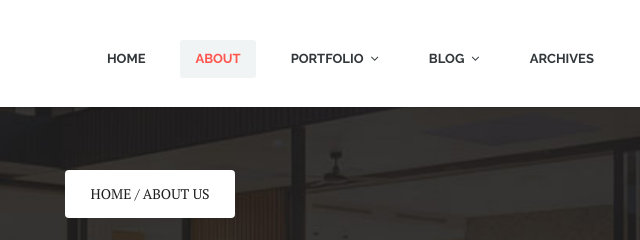
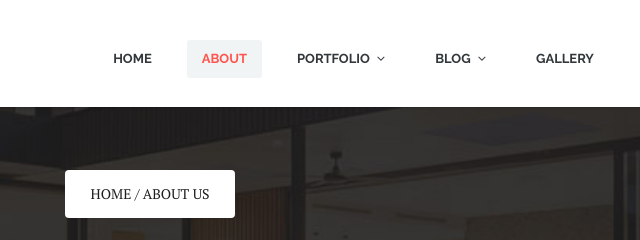
Before and after one commit to KunalJadhav-pd/Namrata, a plain HTML site: page about.html in a window 1280 px wide. Shown: the top 240 px of the page, 490-1130 px from the left. Drawn offline with Linux system fonts and the light colour scheme.

Commit message:
Update about.html

```diff
--- a/about.html
+++ b/about.html
@@ -41,7 +41,7 @@
                     <li><a href="#">visit templatemo</a></li>
 				</ul>
             </li>
-            <li><a href="#">Archives</a></li>
+            <li><a href="gallery.html">Gallery</a></li>
             <li><a href="#">Contact</a></li>
         </ul>
     </div>
@@ -79,7 +79,7 @@
                                         <li><a href="#">visit templatemo</a></li>
 									</ul>
 					            </li>
-					            <li><a href="archives.html">Archives</a></li>
+					            <li><a href="gallery.html">Gallery</a></li>
 					            <li><a href="contact.html">Contact</a></li>
 							</ul>
 						</nav>
```
